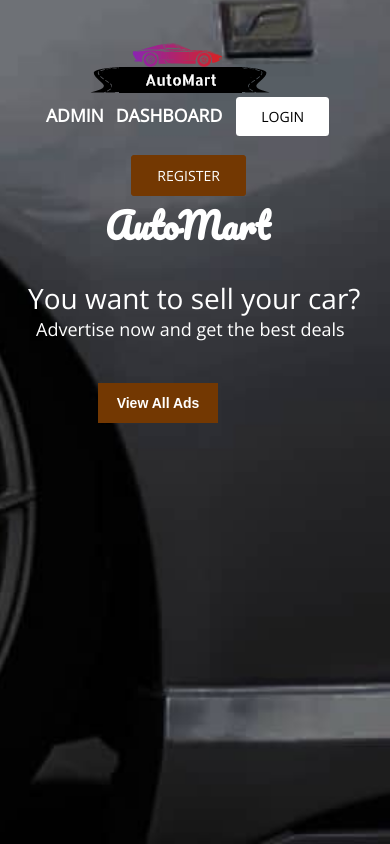
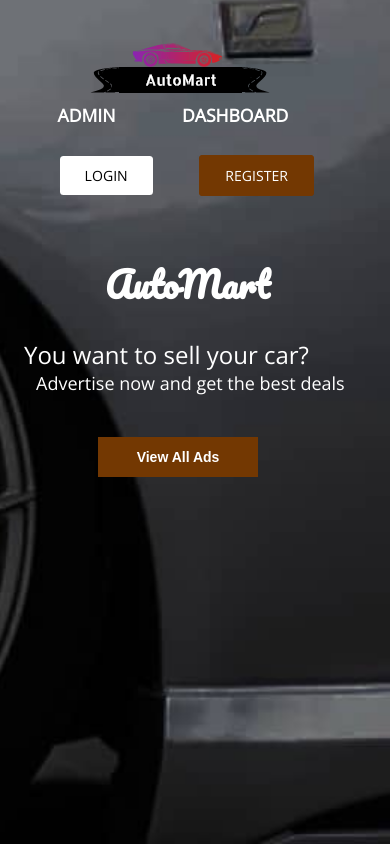
Before and after one commit to tomisinlalude/Auto-Mart, a plain HTML site: page ui/index.html in a window 390 px wide. Shown: the top 844 px of the page. Drawn offline with nearby package versions, Linux system fonts and the light colour scheme.

Commit message:
Modify responsiveness

```diff
--- a/ui/css/autoMart.css
+++ b/ui/css/autoMart.css
@@ -118,11 +118,6 @@ body,html {
             justify-content: flex-start;
             margin: 5em auto !important;
         }
-
-        .autoMart-nav__item:last-of-type {
-            margin: -3em auto !important;
-
-        }
     }
 
     @media screen and (max-width: 768px) {
--- a/ui/css/index.css
+++ b/ui/css/index.css
@@ -307,6 +307,22 @@ h1 {
 }
 
 @media screen and (min-width: 320px) and (max-width: 600px) {
+  .autoMart-nav__item:last-of-type {
+    margin: -3em auto !important;
+  }
+
+  .autoMart-nav__item {
+    margin-left: 1em !important;
+  }
+
+  .autoMart-nav__list .signin {
+    margin-top: -3em !important;
+  }
+
+  .slider {
+  height: 260px;
+  width: 500px;
+  }
 
   .content-slider {
     width: 100%;
@@ -317,16 +333,16 @@ h1 {
   }
 
   .slider .quote {
-    font-size: 28px;
+    font-size: 24px !important;
     text-align: left !important;
-    width: 40%;
+    width: 45% !important;
     margin-left: 1em;
   }
   .slider .source {
     font-size: 16px;
     text-align: left;
     margin-left: 2em;
-    width: 50%;
+    width: 40%;
   }
 
   h1 {
@@ -337,7 +353,7 @@ h1 {
 
   .btn-purchase, .btn-advertise {
     border-radius: 0;
-    width: 120px;
+    width: 160px;
     height: 40px;
     text-align: center;
     box-sizing: border-box;
--- a/ui/css/specific-car-ad.css
+++ b/ui/css/specific-car-ad.css
@@ -112,16 +112,15 @@
 @media screen and (min-width: 320px) and (max-width: 600px) {
     .container {
         flex-direction: column;
-        width: 100%;
     }
 
-    .car-card-container {
-        width: 100%;
+    .autoMart-nav__item:last-of-type {
+        margin: -3em auto !important;
     }
 
     .car-card {
-        width: 350px !important;
-        height: 420px !important;
+        width: 350px;
+        height: 420px;
         margin: auto;
     }
 
@@ -135,7 +134,7 @@
     }
 
     .car-card-container .report-ad {
-        margin: 1em 0 2em 0;
+        margin: 1em 0 2em 0 !important;
     }
 
     .tandc {
@@ -157,7 +156,7 @@
     }
 }
 
-@media screen and (max-width: 768px) {
+@media screen and (min-width: 768px) and (max-width: 1024px) {
     .container {
         flex-direction: column;
         width: 100%;
```
Also changed, not shown: ui/signin.html (+1 -1 lines).
